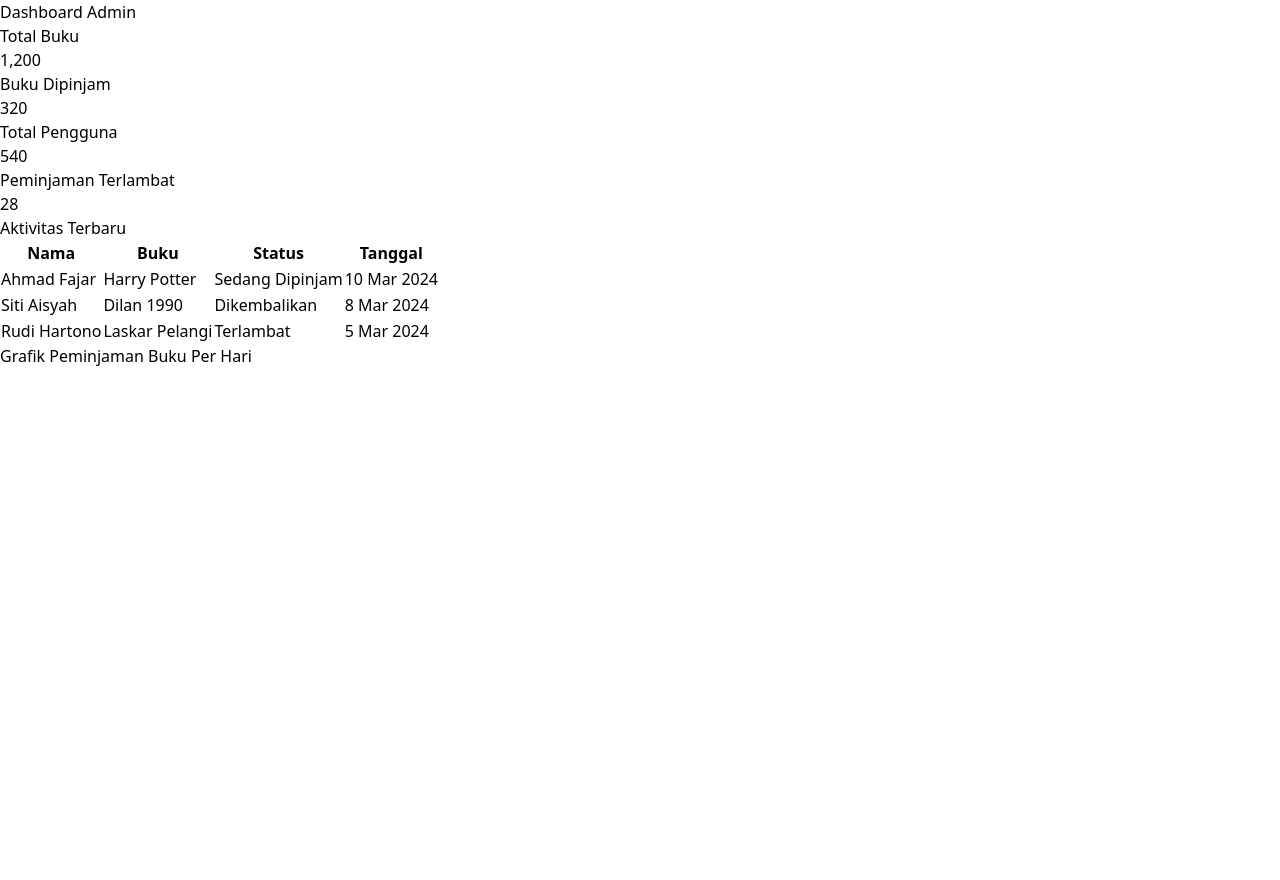
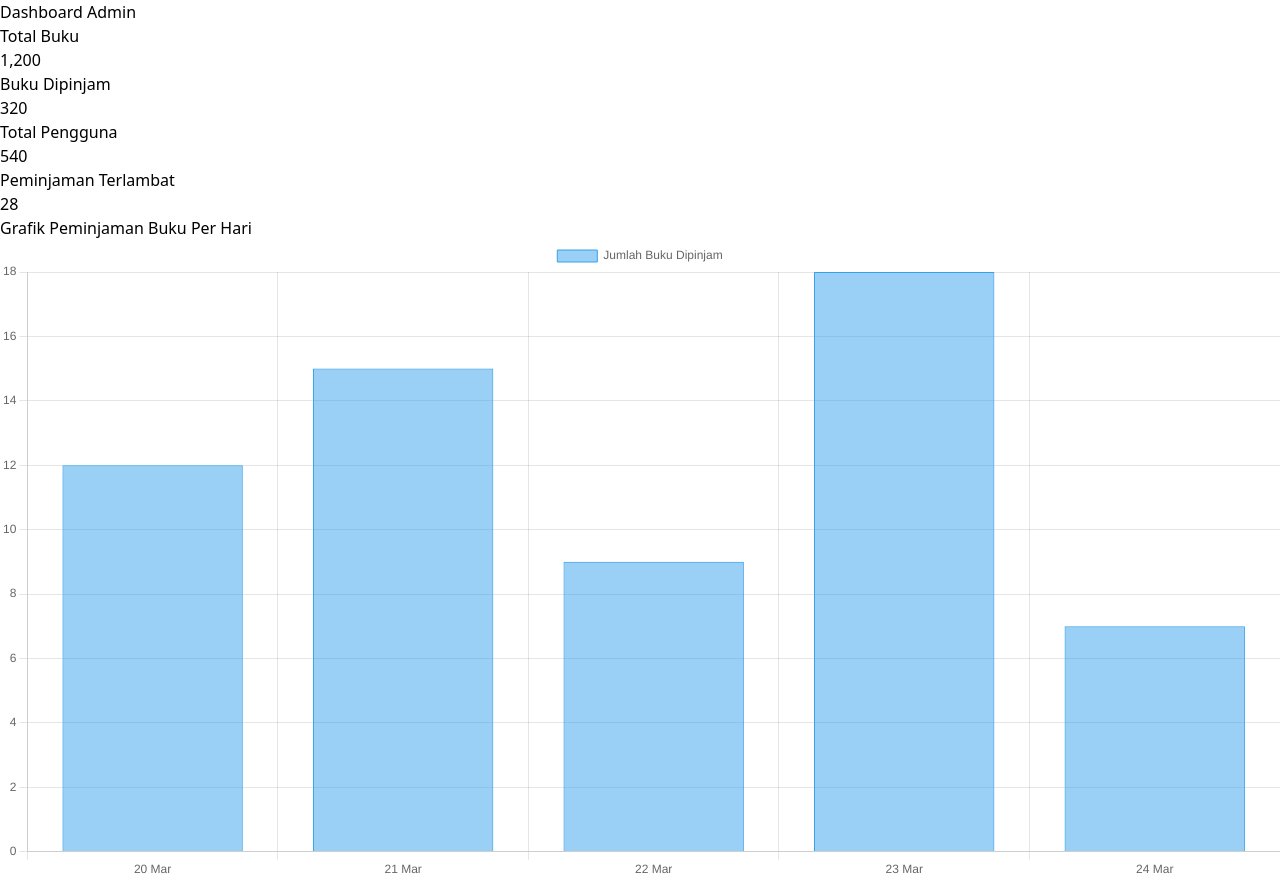
Before and after one commit to randikasptra/Apip-react, a React (Vite) app: page /dashboard in a window 1280 px wide. Before the commit the page ends 800 px from the top, so only its background shows below. Built offline with nearby package versions, Linux system fonts and the light colour scheme.

Commit message:
Memfix dashboard

```diff
--- a/package.json
+++ b/package.json
@@ -10,6 +10,8 @@
     "preview": "vite preview"
   },
   "dependencies": {
+    "chart": "^0.1.2",
+    "chart.js": "^4.4.8",
     "lucide-react": "^0.483.0",
     "react": "^19.0.0",
     "react-dom": "^19.0.0",
--- a/src/pages/dashboard.jsx
+++ b/src/pages/dashboard.jsx
@@ -1,68 +1,78 @@
-import React from "react";
-import { Home, User, Settings } from "lucide-react";
+import React, { useEffect, useRef } from "react";
+import Chart from "chart.js/auto";
 
 const Dashboard = () => {
+  const chartRef = useRef(null);
+  const chartInstance = useRef(null);
+
+  useEffect(() => {
+    const ctx = chartRef.current.getContext("2d");
+
+    // Hancurkan chart sebelumnya jika sudah ada
+    if (chartInstance.current) {
+      chartInstance.current.destroy();
+    }
+
+    // Buat chart baru
+    chartInstance.current = new Chart(ctx, {
+      type: "bar",
+      data: {
+        labels: ["20 Mar", "21 Mar", "22 Mar", "23 Mar", "24 Mar"],
+        datasets: [
+          {
+            label: "Jumlah Buku Dipinjam",
+            data: [12, 15, 9, 18, 7],
+            backgroundColor: "rgba(54, 162, 235, 0.5)",
+            borderColor: "rgba(54, 162, 235, 1)",
+            borderWidth: 1,
+          },
+        ],
+      },
+      options: {
+        responsive: true,
+        scales: {
+          y: {
+            beginAtZero: true,
+          },
+        },
+      },
+    });
+
+    return () => {
+      // Bersihkan chart saat komponen unmount
+      if (chartInstance.current) {
+        chartInstance.current.destroy();
+      }
+    };
+  }, []);
+
   return (
     <div className="bg-[#111827] text-white p-6">
-      <div class="container mx-auto">
-        <h1 class="text-2xl font-bold mb-6">Dashboard Admin</h1>
+      <div className="container mx-auto">
+        <h1 className="text-2xl font-bold mb-6">Dashboard Admin</h1>
 
-        <div class="grid grid-cols-1 md:grid-cols-2 lg:grid-cols-4 gap-4 mb-6">
-          <div class="bg-[#1F2937] p-4 rounded-lg shadow-md">
-            <h2 class="text-lg">Total Buku</h2>
-            <p class="text-2xl font-bold">1,200</p>
+        <div className="grid grid-cols-1 md:grid-cols-2 lg:grid-cols-4 gap-4 mb-6">
+          <div className="bg-[#1F2937] p-4 rounded-lg shadow-md">
+            <h2 className="text-lg">Total Buku</h2>
+            <p className="text-2xl font-bold">1,200</p>
           </div>
-          <div class="bg-[#1F2937] p-4 rounded-lg shadow-md">
-            <h2 class="text-lg">Buku Dipinjam</h2>
-            <p class="text-2xl font-bold">320</p>
+          <div className="bg-[#1F2937] p-4 rounded-lg shadow-md">
+            <h2 className="text-lg">Buku Dipinjam</h2>
+            <p className="text-2xl font-bold">320</p>
           </div>
-          <div class="bg-[#1F2937] p-4 rounded-lg shadow-md">
-            <h2 class="text-lg">Total Pengguna</h2>
-            <p class="text-2xl font-bold">540</p>
+          <div className="bg-[#1F2937] p-4 rounded-lg shadow-md">
+            <h2 className="text-lg">Total Pengguna</h2>
+            <p className="text-2xl font-bold">540</p>
           </div>
-          <div class="bg-[#1F2937] p-4 rounded-lg shadow-md">
-            <h2 class="text-lg">Peminjaman Terlambat</h2>
-            <p class="text-2xl font-bold">28</p>
+          <div className="bg-[#1F2937] p-4 rounded-lg shadow-md">
+            <h2 className="text-lg">Peminjaman Terlambat</h2>
+            <p className="text-2xl font-bold">28</p>
           </div>
         </div>
 
-        <div class="bg-[#1F2937] p-6 rounded-lg shadow-md mb-6">
-          <h2 class="text-xl font-bold mb-4">Aktivitas Terbaru</h2>
-          <table class="w-full text-left">
-            <thead>
-              <tr>
-                <th class="py-2">Nama</th>
-                <th class="py-2">Buku</th>
-                <th class="py-2">Status</th>
-                <th class="py-2">Tanggal</th>
-              </tr>
-            </thead>
-            <tbody>
-              <tr class="border-t border-gray-600">
-                <td class="py-2">Ahmad Fajar</td>
-                <td class="py-2">Harry Potter</td>
-                <td class="py-2 text-yellow-400">Sedang Dipinjam</td>
-                <td class="py-2">10 Mar 2024</td>
-              </tr>
-              <tr class="border-t border-gray-600">
-                <td class="py-2">Siti Aisyah</td>
-                <td class="py-2">Dilan 1990</td>
-                <td class="py-2 text-green-400">Dikembalikan</td>
-                <td class="py-2">8 Mar 2024</td>
-              </tr>
-              <tr class="border-t border-gray-600">
-                <td class="py-2">Rudi Hartono</td>
-                <td class="py-2">Laskar Pelangi</td>
-                <td class="py-2 text-red-400">Terlambat</td>
-                <td class="py-2">5 Mar 2024</td>
-              </tr>
-            </tbody>
-          </table>
-        </div>
-
-        <div class="bg-[#1F2937] p-6 rounded-lg shadow-md">
-          <h2 class="text-xl font-bold mb-4">Grafik Peminjaman Buku Per Hari</h2>
-          <canvas id="chartPeminjaman"></canvas>
+        <div className="bg-[#1F2937] p-6 rounded-lg shadow-md">
+          <h2 className="text-xl font-bold mb-4">Grafik Peminjaman Buku Per Hari</h2>
+          <canvas ref={chartRef}></canvas>
         </div>
       </div>
     </div>
```
Also changed, not shown: 1 other file (tests, documents, lock files or other folders).
